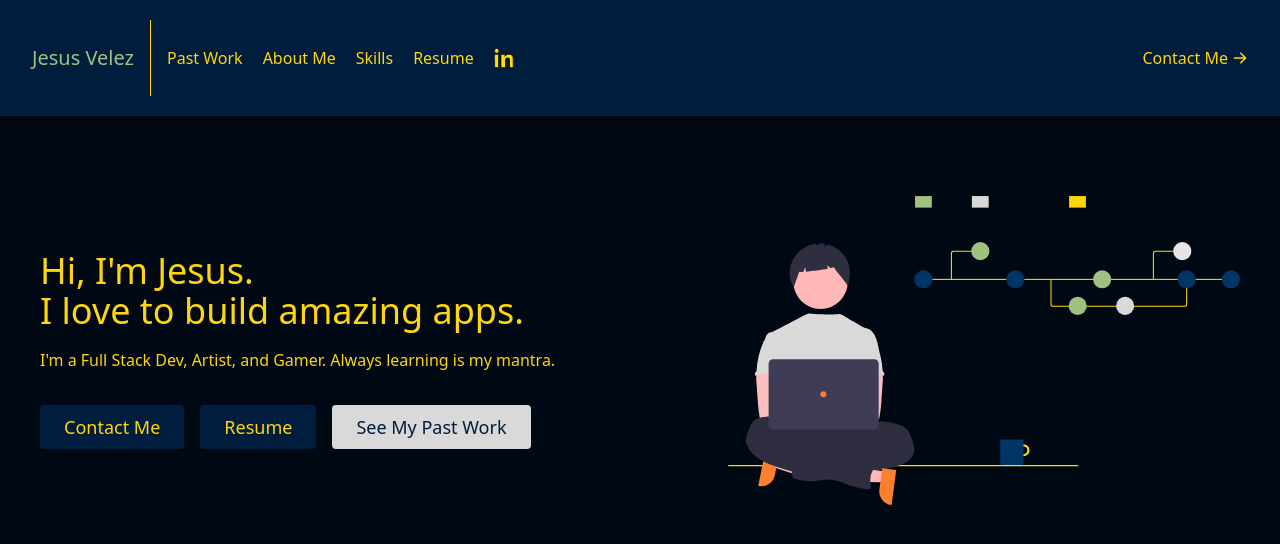
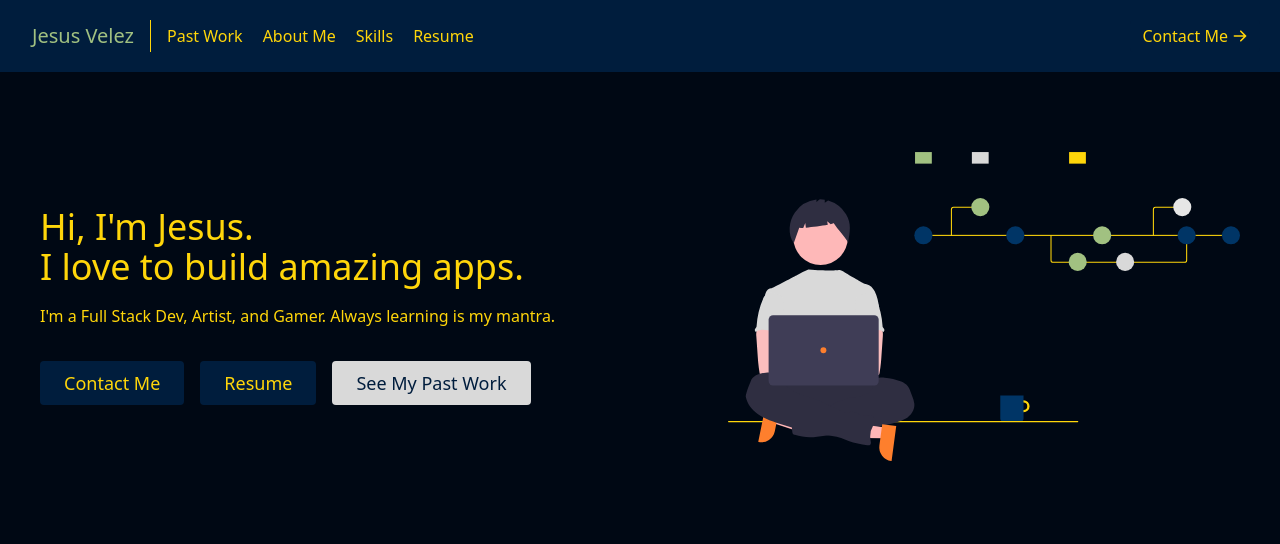
Before and after one commit to JVelezFD/JVProfile, a React (Create React App) app: page /about in a window 1280 px wide. Shown: the top 544 px of the page. Built offline with nearby package versions, Linux system fonts and the light colour scheme.

Commit message:
corrected the minify error during the build process

```diff
--- a/src/components/About.js
+++ b/src/components/About.js
@@ -16,19 +16,19 @@ export default function About() {
           </p>
           <div className="flex justify-center">
             <Link to= "/contact">
-            <a className="inline-flex text-goldGolden bg-oxfordBlue border-0 py-2 px-6 focus:outline-none hover:bg-prussianBlue rounded text-lg">
+            <div className="inline-flex text-goldGolden bg-oxfordBlue border-0 py-2 px-6 focus:outline-none hover:bg-prussianBlue rounded text-lg">
               Contact Me
-            </a>
+            </div>
             </Link>
-            <a
+            <div
               href="https://drive.google.com/file/d/15yObUP2aK-ncIojno4sWBFgwKeRukSKC/view"
               className=" ml-4 inline-flex text-goldGolden bg-oxfordBlue border-0 py-2 px-6 focus:outline-none hover:bg-prussianBlue rounded text-lg">
               Resume
-            </a>
+            </div>
             <Link to= '/projects'>
-            <a className="ml-4 inline-flex text-oxfordBlue bg-lightGrey border-0 py-2 px-6 focus:outline-none hover:bg-prussianBlue hover:text-goldGolden rounded text-lg">
+            <div className="ml-4 inline-flex text-oxfordBlue bg-lightGrey border-0 py-2 px-6 focus:outline-none hover:bg-prussianBlue hover:text-goldGolden rounded text-lg">
               See My Past Work
-            </a>
+            </div>
             </Link>
           </div>
         </div>
--- a/src/components/Contact.js
+++ b/src/components/Contact.js
@@ -53,9 +53,9 @@ export default function Contact() {
               <h2 className="title-font font-semibold text-lightGrey tracking-widest text-xs">
                 EMAIL
               </h2>
-              <a className="text-goldGolden leading-relaxed">
+              <div className="text-goldGolden leading-relaxed">
                 jvelez@gmail.com
-              </a>
+              </div>
               <h2 className="title-font font-semibold text-lightGrey tracking-widest text-xs mt-4">
                 PHONE
               </h2>
--- a/src/components/Navbar.js
+++ b/src/components/Navbar.js
@@ -6,52 +6,52 @@ export default function Navbar() {
   return (
     <header className="bg-oxfordBlue md:sticky top-0 z-10">
       <div className="container mx-auto flex flex-wrap p-5 flex-col md:flex-row items-center">
-        <a className="title-font font-medium text-olivine mb-4 md:mb-0">
+        <div className="title-font font-medium text-olivine mb-4 md:mb-0">
           <Link to= "/about">
-          <a className="ml-3 text-xl">
+          <div className="ml-3 text-xl">
             Jesus Velez
-          </a>
+          </div>
           </Link>
-        </a>
+        </div>
         <nav className="md:mr-auto md:ml-4 md:py-1 md:pl-4 md:border-l md:border-gray-700	flex flex-wrap items-center text-goldGolden justify-center">
           <Link to="/projects" >
-          <a  className="mr-5 hover:text-pumpkin">
+          <div  className="mr-5 hover:text-pumpkin">
             Past Work
-          </a>
+          </div>
           </Link>
           <Link to="/about" >
-          <a  className="mr-5 hover:text-pumpkin">
+          <div  className="mr-5 hover:text-pumpkin">
             About Me
-          </a>
+          </div>
           </Link>
           <Link to="/skills">
-          <a  className="mr-5 hover:text-pumpkin">
+          <div  className="mr-5 hover:text-pumpkin">
             Skills
-          </a>
+          </div>
           </Link>
-          <a href="https://drive.google.com/file/d/15yObUP2aK-ncIojno4sWBFgwKeRukSKC/view" className="mr-5 hover:text-pumpkin">
+          <div href="https://drive.google.com/file/d/15yObUP2aK-ncIojno4sWBFgwKeRukSKC/view" className="mr-5 hover:text-pumpkin">
             Resume
-          </a>
+          </div>
           <div>
 
-          <a
+          <div
            href="https://www.linkedin.com/in/j-velez-fiserv/" className="mr-5 ">
 
           <img className="object-cover object-center rounded mt-6"
             alt="hero"
             src="./linkedin-social-media-svgrepo-com.svg"></img>
 
-          </a>
+          </div>
 
           </div>
         </nav>
 
 
       <Link to= "/contact">
-        <a className="inline-flex items-center bg-oxfordBlue border-0 py-1 px-3 focus:outline-none hover:bg-prussianBlue rounded text-goldGolden mt-4 md:mt-0">
+        <div className="inline-flex items-center bg-oxfordBlue border-0 py-1 px-3 focus:outline-none hover:bg-prussianBlue rounded text-goldGolden mt-4 md:mt-0">
           Contact Me
           <ArrowRightIcon className="w-4 h-4 ml-1" />
-        </a>
+        </div>
       </Link>
 
       </div>
```
Also changed, not shown: package.json (+8 -2 lines), 2 other files (tests, documents, lock files or other folders).
